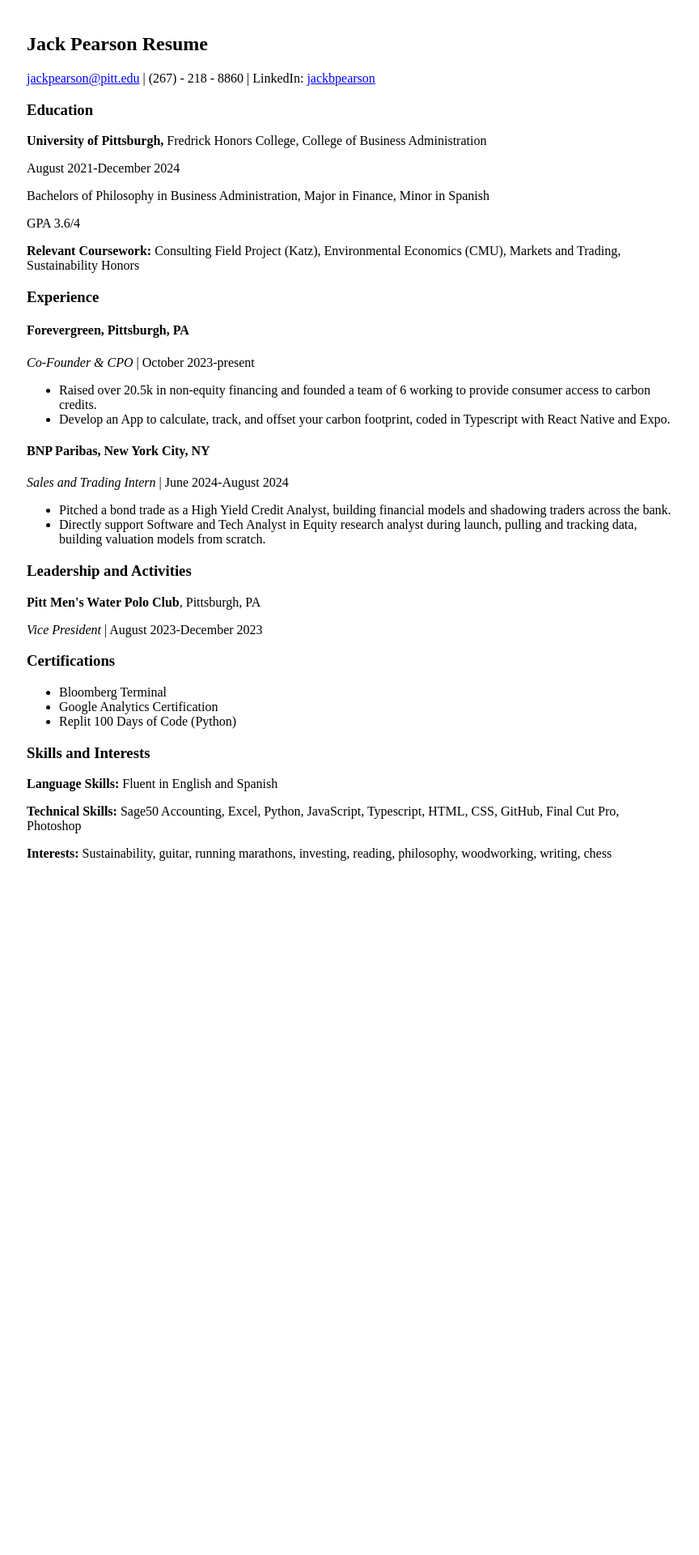
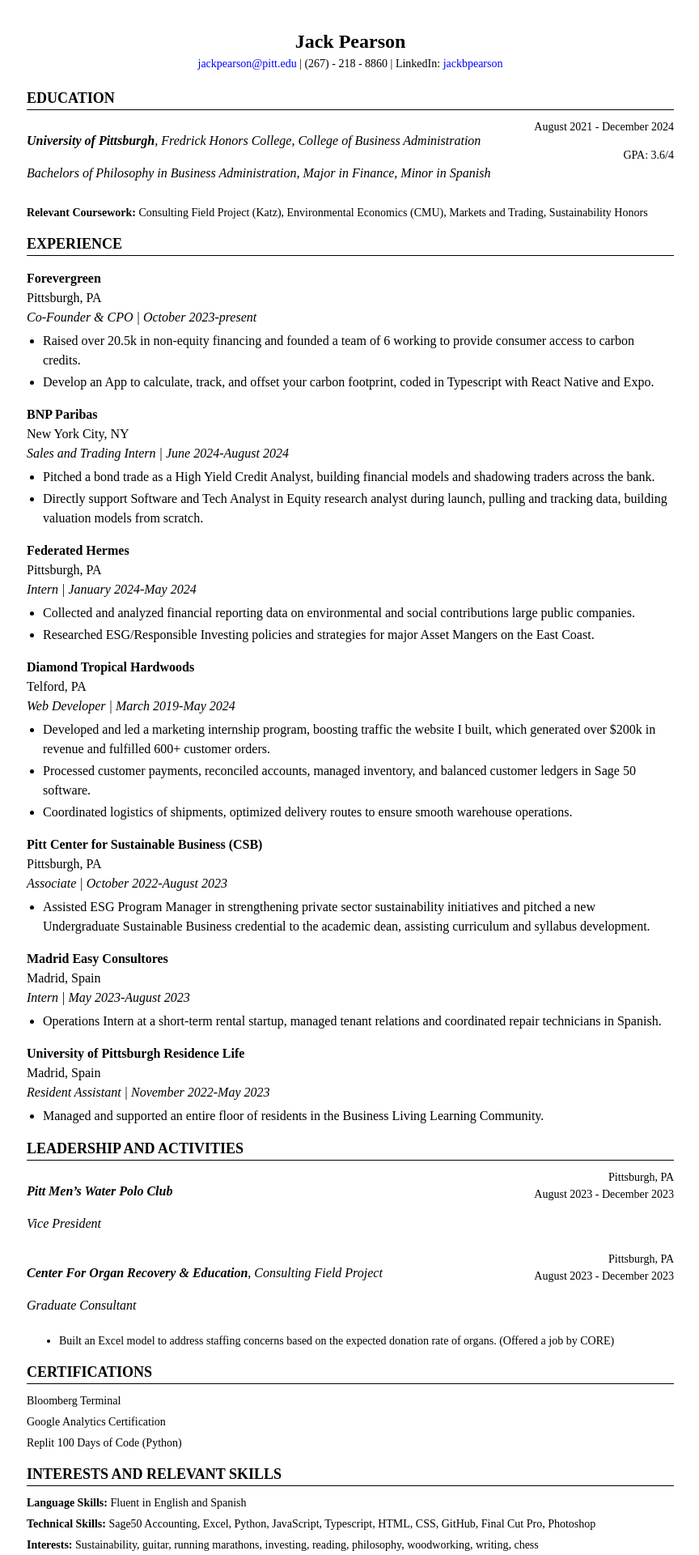
Before and after one commit to joepearson-music/site, a React (Create React App) app: page /resume in a window 1280 px wide. Shown: the part 140-2060 px from the top of the page at 81% size, without its empty margins (207-1071 px from the left). Before the commit the page ends 1259 px from the top, so only its background shows below. Built offline with nearby package versions, Linux system fonts and the light colour scheme.

Commit message:
Resume Page
Fixed up resume page and added favicon and tab name

```diff
--- a/public/index.html
+++ b/public/index.html
@@ -24,7 +24,7 @@
       work correctly both with client-side routing and a non-root public URL.
       Learn how to configure a non-root public URL by running `npm run build`.
     -->
-    <title>React App</title>
+    <title>Jack Pearson</title>
   </head>
   <body>
     <noscript>You need to enable JavaScript to run this app.</noscript>
--- /dev/null
+++ b/src/pages/Resume.css
@@ -0,0 +1,162 @@
+.resume-container {
+    max-width: 800px;
+    margin: 0 auto;
+    padding: 20px;
+    font-family: Times New Roman, serif;
+    line-height: 1.2;
+  }
+
+  .resume-header {
+    text-align: center;
+    margin-bottom: 20px;
+  }
+
+  .resume-header h1 {
+    font-size: 24px;
+    margin-bottom: 5px;
+  }
+
+  .resume-header p {
+    font-size: 14px;
+    margin: 0;
+  }
+
+  .resume-header a {
+    color: blue;
+    text-decoration: none;
+  }
+
+  .resume-section {
+    margin-bottom: 20px;
+  }
+
+  .resume-section h2 {
+    font-size: 18px;
+    font-weight: bold;
+    text-transform: uppercase;
+    margin-bottom: 10px;
+    border-bottom: 1px solid black;
+  }
+
+  .experience-item {
+    margin-bottom: 15px;
+  }
+
+  .experience-item h3 {
+    font-size: 16px;
+    font-weight: bold;
+    margin-bottom: 0;
+  }
+
+  .experience-location {
+    margin: 0;
+  }
+
+  .experience-position {
+    font-style: italic;
+    margin: 0 0 5px 0;
+  }
+
+  ul {
+    margin: 5px 0 0 20px;
+    padding: 0;
+  }
+
+  li {
+    margin-bottom: 3px;
+  }
+  .resume-section {
+    font-family: 'Times New Roman', serif;
+    line-height: 1.5;
+    max-width: 800px;
+    margin: 0 auto;
+  }
+
+  .resume-section h2 {
+    font-size: 18px;
+    font-weight: bold;
+    text-transform: uppercase;
+    margin-bottom: 10px;
+    border-bottom: 1px solid black;
+  }
+
+  .education-content {
+    display: flex;
+    justify-content: space-between;
+    margin-bottom: 5px;
+  }
+
+  .education-main {
+    flex: 1;
+    font-style: italic;
+  }
+
+  .education-date {
+    text-align: right;
+    flex-shrink: 0;
+    font-size: 14px;
+  }
+
+  .education-date p {
+    font-style: normal;
+    font-size: 14px;
+  }
+
+  .relevant-coursework {
+    margin-top: 10px;
+    font-size: 14px;
+  }
+
+  .relevant-coursework strong {
+    font-weight: bold;
+  }
+  .education-main strong em {
+    font-weight: bold;
+  }
+
+
+  .leadership-content {
+    display: flex;
+    justify-content: space-between;
+    margin-bottom: 5px;
+  }
+
+  .leadership-main {
+    flex: 1;
+    font-style: italic;
+  }
+
+  .leadership-location {
+    text-align: right;
+    flex-shrink: 0;
+    font-size: 14px;
+  }
+
+  .leadership-location p {
+    margin: 0;
+    font-style: normal;
+    font-size: 14px;
+  }
+
+  .leadership-details {
+    margin-top: 5px;
+    padding-left: 20px;
+  }
+
+  .leadership-details li {
+    margin-bottom: 5px;
+    font-size: 14px;
+  }
+
+  .certifications-content, .skills-content {
+    margin-bottom: 15px;
+  }
+
+  .certifications-content p, .skills-content p {
+    font-size: 14px;
+    margin: 5px 0;
+  }
+
+  .skills-content p strong {
+    font-weight: bold;
+  }
--- a/src/pages/Resume.tsx
+++ b/src/pages/Resume.tsx
@@ -1,46 +1,55 @@
 import React from "react";
+import "./Resume.css";
 
 const Resume: React.FC = () => (
-  <div style={{ padding: "20px", maxWidth: "800px", margin: "0 auto" }}>
-    <h2>Jack Pearson Resume</h2>
+  <div className="resume-container">
+    <header className="resume-header">
+      <h1>Jack Pearson</h1>
       <p>
-      <a
-        href="mailto:jackpearson@pitt.edu"
-        style={{ color: "blue", textDecoration: "underline" }}
-      >
-        jackpearson@pitt.edu
-      </a>{" "}
-      | (267) - 218 - 8860 | LinkedIn:{" "}
+        <a href="mailto:jackpearson@pitt.edu">jackpearson@pitt.edu</a> | (267) -
+        218 - 8860 | LinkedIn:{" "}
         <a
           href="https://www.linkedin.com/in/jackbpearson/"
           target="_blank"
           rel="noopener noreferrer"
-        style={{ color: "blue", textDecoration: "underline" }}
         >
           jackbpearson
         </a>
       </p>
+    </header>
 
-    <h3>Education</h3>
+    <section className="resume-section">
+      <h2>EDUCATION</h2>
+      <div className="education-content">
+        <div className="education-main">
           <p>
-      <strong>University of Pittsburgh,</strong> Fredrick Honors College,
+            <strong>University of Pittsburgh</strong>, Fredrick Honors College,
             College of Business Administration
           </p>
-    <p>August 2021-December 2024</p>
           <p>
-      Bachelors of Philosophy in Business Administration, Major in Finance,
-      Minor in Spanish
+            Bachelors of Philosophy in Business Administration, Major in
+            Finance, Minor in Spanish
           </p>
-    <p>GPA 3.6/4</p>
-    <p>
+        </div>
+        <div className="education-date">
+          August 2021 - December 2024
+          <p>GPA: 3.6/4</p>
+        </div>
+      </div>
+      <p className="relevant-coursework">
         <strong>Relevant Coursework:</strong> Consulting Field Project (Katz),
-      Environmental Economics (CMU), Markets and Trading, Sustainability Honors
+        Environmental Economics (CMU), Markets and Trading, Sustainability
+        Honors
       </p>
+    </section>
 
-    <h3>Experience</h3>
-    <h4>Forevergreen, Pittsburgh, PA</h4>
-    <p>
-      <em>Co-Founder & CPO</em> | October 2023-present
+    <section className="resume-section">
+      <h2>EXPERIENCE</h2>
+      <div className="experience-item">
+        <h3>Forevergreen</h3>
+        <p className="experience-location">Pittsburgh, PA</p>
+        <p className="experience-position">
+          Co-Founder & CPO | October 2023-present
         </p>
         <ul>
           <li>
@@ -48,43 +57,160 @@
             working to provide consumer access to carbon credits.
           </li>
           <li>
-        Develop an App to calculate, track, and offset your carbon footprint,
-        coded in Typescript with React Native and Expo.
+            Develop an App to calculate, track, and offset your carbon
+            footprint, coded in Typescript with React Native and Expo.
           </li>
         </ul>
-
-    <h4>BNP Paribas, New York City, NY</h4>
-    <p>
-      <em>Sales and Trading Intern</em> | June 2024-August 2024
+      </div>
+      <div className="experience-item">
+        <h3>BNP Paribas</h3>
+        <p className="experience-location">New York City, NY</p>
+        <p className="experience-position">
+          Sales and Trading Intern | June 2024-August 2024
         </p>
         <ul>
           <li>
-        Pitched a bond trade as a High Yield Credit Analyst, building financial
-        models and shadowing traders across the bank.
+            Pitched a bond trade as a High Yield Credit Analyst, building
+            financial models and shadowing traders across the bank.
           </li>
           <li>
-        Directly support Software and Tech Analyst in Equity research analyst
-        during launch, pulling and tracking data, building valuation models from
-        scratch.
+            Directly support Software and Tech Analyst in Equity research
+            analyst during launch, pulling and tracking data, building valuation
+            models from scratch.
           </li>
         </ul>
+      </div>
+      <div className="experience-item">
+        <h3>Federated Hermes</h3>
+        <p className="experience-location">Pittsburgh, PA</p>
+        <p className="experience-position">Intern | January 2024-May 2024</p>
+        <ul>
+          <li>
+            Collected and analyzed financial reporting data on environmental and
+            social contributions large public companies.
+          </li>
+          <li>
+            Researched ESG/Responsible Investing policies and strategies for
+            major Asset Mangers on the East Coast.
+          </li>
+        </ul>
+      </div>
+      <div className="experience-item">
+        <h3>Diamond Tropical Hardwoods</h3>
+        <p className="experience-location">Telford, PA</p>
+        <p className="experience-position">
+          Web Developer | March 2019-May 2024
+        </p>
+        <ul>
+          <li>
+            Developed and led a marketing internship program, boosting traffic
+            the website I built, which generated over $200k in revenue and
+            fulfilled 600+ customer orders.
+          </li>
+          <li>
+            Processed customer payments, reconciled accounts, managed inventory,
+            and balanced customer ledgers in Sage 50 software.
+          </li>
+          <li>
+            Coordinated logistics of shipments, optimized delivery routes to
+            ensure smooth warehouse operations.{" "}
+          </li>
+        </ul>
+      </div>
+      <div className="experience-item">
+        <h3>Pitt Center for Sustainable Business (CSB)</h3>
+        <p className="experience-location">Pittsburgh, PA</p>
+        <p className="experience-position">
+          Associate | October 2022-August 2023
+        </p>
+        <ul>
+          <li>
+            Assisted ESG Program Manager in strengthening private sector
+            sustainability initiatives and pitched a new Undergraduate
+            Sustainable Business credential to the academic dean, assisting
+            curriculum and syllabus development.{" "}
+          </li>
+        </ul>
+      </div>
+      <div className="experience-item">
+        <h3>Madrid Easy Consultores</h3>
+        <p className="experience-location">Madrid, Spain</p>
+        <p className="experience-position">Intern | May 2023-August 2023</p>
+        <ul>
+          <li>
+            Operations Intern at a short-term rental startup, managed tenant
+            relations and coordinated repair technicians in Spanish.{" "}
+          </li>
+        </ul>
+      </div>
+      <div className="experience-item">
+        <h3>University of Pittsburgh Residence Life</h3>
+        <p className="experience-location">Madrid, Spain</p>
+        <p className="experience-position">
+          Resident Assistant | November 2022-May 2023
+        </p>
+        <ul>
+          <li>
+            Managed and supported an entire floor of residents in the Business
+            Living Learning Community.{" "}
+          </li>
+        </ul>
+      </div>
+    </section>
 
-    <h3>Leadership and Activities</h3>
+    <section className="resume-section">
+      <h2>LEADERSHIP AND ACTIVITIES</h2>
+      <div className="leadership-content">
+        <div className="leadership-main">
           <p>
-      <strong>Pitt Men's Water Polo Club</strong>, Pittsburgh, PA
+            <strong>Pitt Men’s Water Polo Club</strong>
           </p>
           <p>
-      <em>Vice President</em> | August 2023-December 2023
+            <em>Vice President</em>
           </p>
+        </div>
+        <div className="leadership-location">
+          <p>Pittsburgh, PA</p>
+          <p>August 2023 - December 2023</p>
+        </div>
+      </div>
 
-    <h3>Certifications</h3>
-    <ul>
-      <li>Bloomberg Terminal</li>
-      <li>Google Analytics Certification</li>
-      <li>Replit 100 Days of Code (Python)</li>
+      <div className="leadership-content">
+        <div className="leadership-main">
+          <p>
+            <strong>Center For Organ Recovery & Education</strong>,{" "}
+            <em>Consulting Field Project</em>
+          </p>
+          <p>
+            <em>Graduate Consultant</em>
+          </p>
+        </div>
+        <div className="leadership-location">
+          <p>Pittsburgh, PA</p>
+          <p>August 2023 - December 2023</p>
+        </div>
+      </div>
+
+      <ul className="leadership-details">
+        <li>
+          Built an Excel model to address staffing concerns based on the
+          expected donation rate of organs. (Offered a job by CORE)
+        </li>
       </ul>
+    </section>
 
-    <h3>Skills and Interests</h3>
+    <section className="resume-section">
+      <h2>CERTIFICATIONS</h2>
+      <div className="certifications-content">
+        <p>Bloomberg Terminal</p>
+        <p>Google Analytics Certification</p>
+        <p>Replit 100 Days of Code (Python)</p>
+      </div>
+    </section>
+
+    <section className="resume-section">
+      <h2>INTERESTS AND RELEVANT SKILLS</h2>
+      <div className="skills-content">
         <p>
           <strong>Language Skills:</strong> Fluent in English and Spanish
         </p>
@@ -97,6 +223,8 @@
           investing, reading, philosophy, woodworking, writing, chess
         </p>
       </div>
+    </section>
+  </div>
 );
 
 export default Resume;
```
Also changed, not shown: 1 other file (tests, documents, lock files or other folders). Lines whose indentation alone changed are shown as unchanged.
